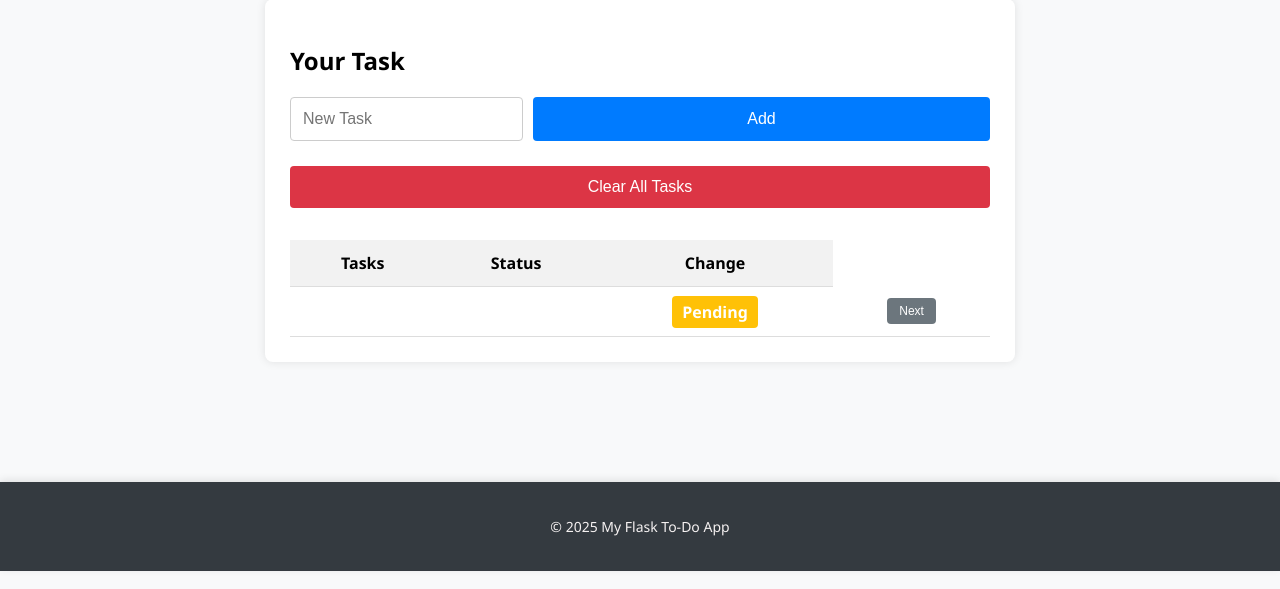
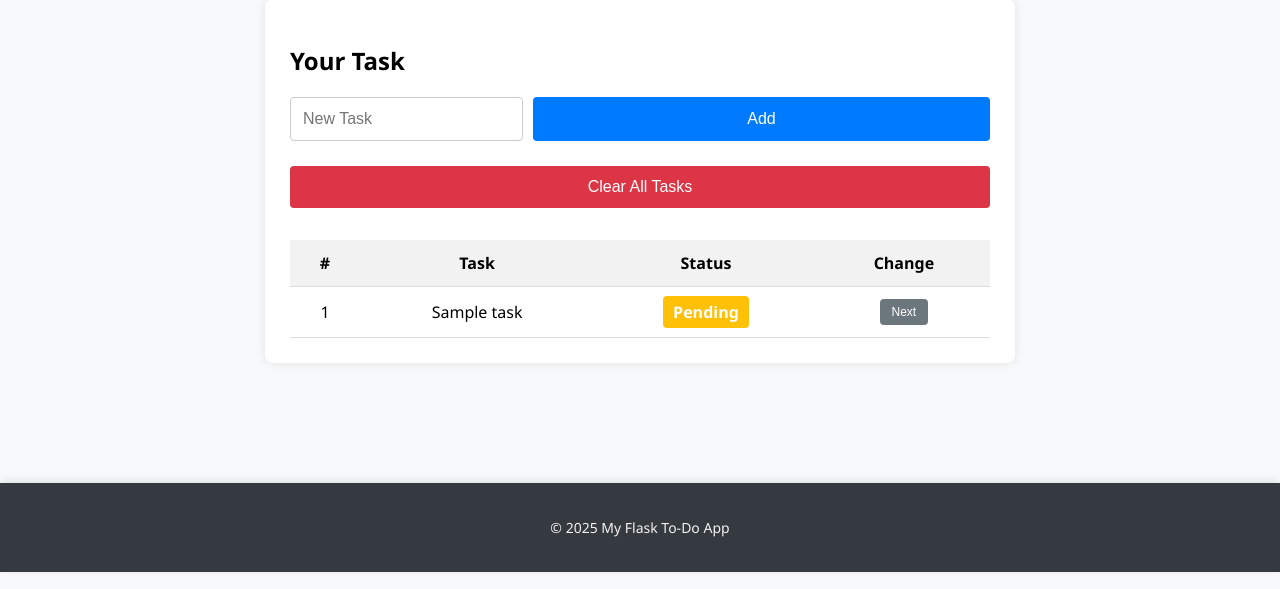
Before and after one commit to KarthikUllal/ToDo-app-using-flask, a Flask app: template app/templates/task.html in a window 1280 px wide. Shown: the part 211-800 px from the top of the page. Run offline with Flask 3, Linux system fonts and the light colour scheme; the template is opened without the code that fills it: most values are stand-ins (such as "Sample title", 1, 10 or a date in 2020); parts of the project's set-up code (start-up, migrations or seed data) failed here and were passed over.

Commit message:
fixed problem in task.html

```diff
--- a/app/templates/task.html
+++ b/app/templates/task.html
@@ -1,49 +1,50 @@
 {% extends "base.html" %}
-{% block title %}
-    Tasks
-{% endblock %}
+
+{% block title %}Tasks{% endblock %}
 
 {% block content %}
-   <div class="task-box">
+<div class="task-box">
     <h2>Your Task</h2>
-    <form action="{{ url_for('tasks.add_tasks')}}" method="POST" class="task-form">
-        <input type="text" name="title" id="" placeholder="New Task" required>
+    <form action="{{ url_for('tasks.add_task') }}" method="POST" class="task-form">
+        <input type="text" name="title" placeholder="New Task" required />
         <button type="submit" class="btn">Add</button>
     </form>
+
     {% if tasks %}
-        <form action="{{ url_for('tasks.clear_tasks') }}" method="POST">
-            <button type="submit" class="btn btn-clear">Clear All Tasks</button>
-        </form>
+    <form action="{{ url_for('tasks.clear') }}" method="POST">
+        <button type="submit" class="btn btn-clear">Clear All Tasks</button>
+    </form>
 
-    <br>
+    <br />
 
     <table class="task-table">
         <thead>
             <tr>
-                <th>Tasks</th>
+                <th>#</th>
+                <th>Task</th>
                 <th>Status</th>
                 <th>Change</th>
             </tr>
         </thead>
         <tbody>
+            {% for task in tasks %}
             <tr>
                 <td>{{ loop.index }}</td>
-                <td>{{ loop.title }}</td>
+                <td>{{ task.title }}</td>
                 <td>
-                    <span class="badge {{ tasks.status|lower }}">{{ tasks.status }}</span>
-
+                    <span class="badge {{ task.status|lower }}">{{ task.status }}</span>
                 </td>
                 <td>
-                    <form action="{{ url_for('tasks.toggle_status', task_id = task_id)}}" method="POST">
+                    <form action="{{ url_for('tasks.toggle_status', task_id=task.id) }}" method="POST">
                         <button type="submit" class="btn-small">Next</button>
                     </form>
                 </td>
             </tr>
+            {% endfor %}
         </tbody>
     </table>
     {% else %}
-        <p>No Task yet. Add one above...</p>
+    <p>No Task yet. Add one above...</p>
     {% endif %}
-   </div>
-
+</div>
 {% endblock %}
```
